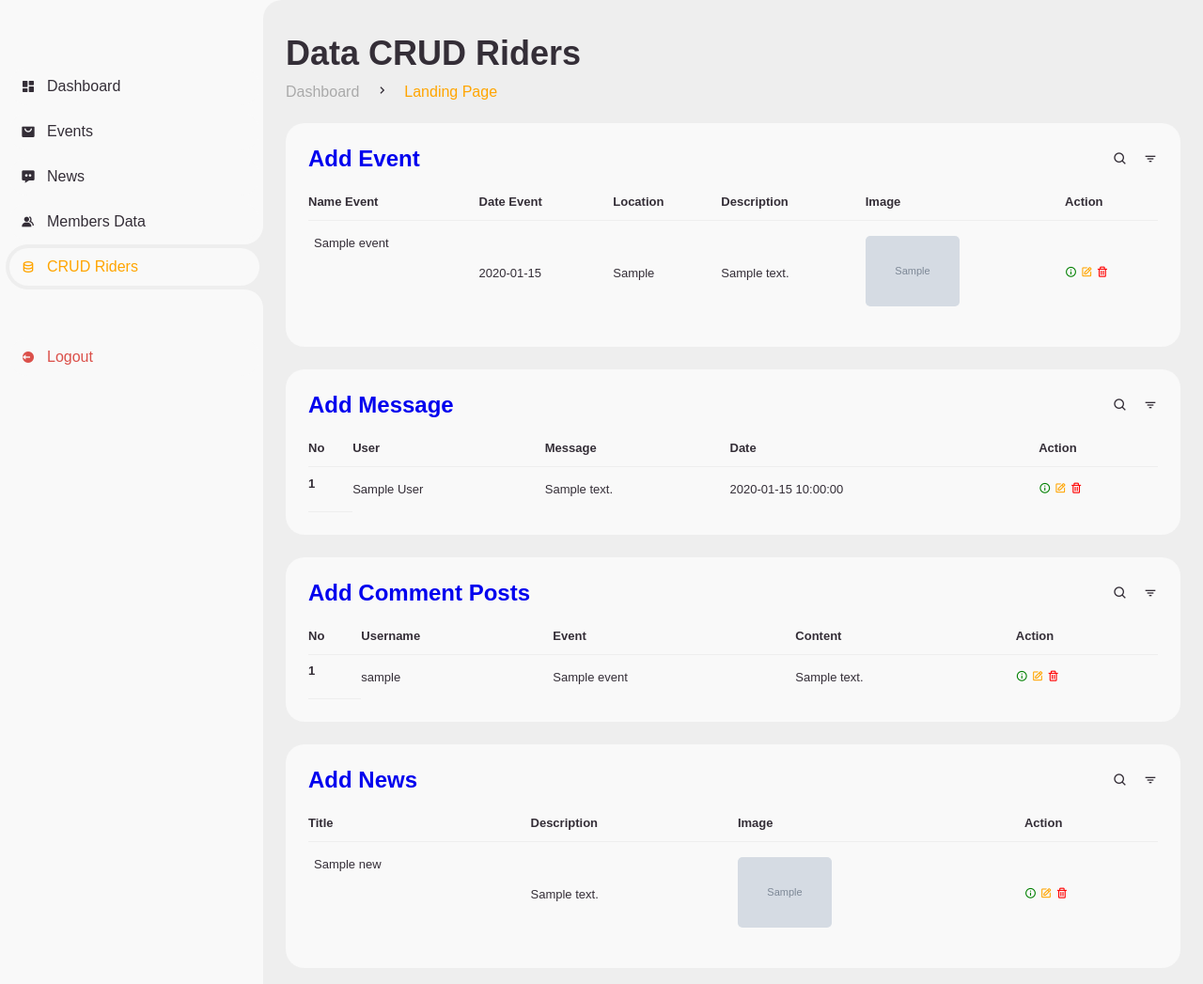
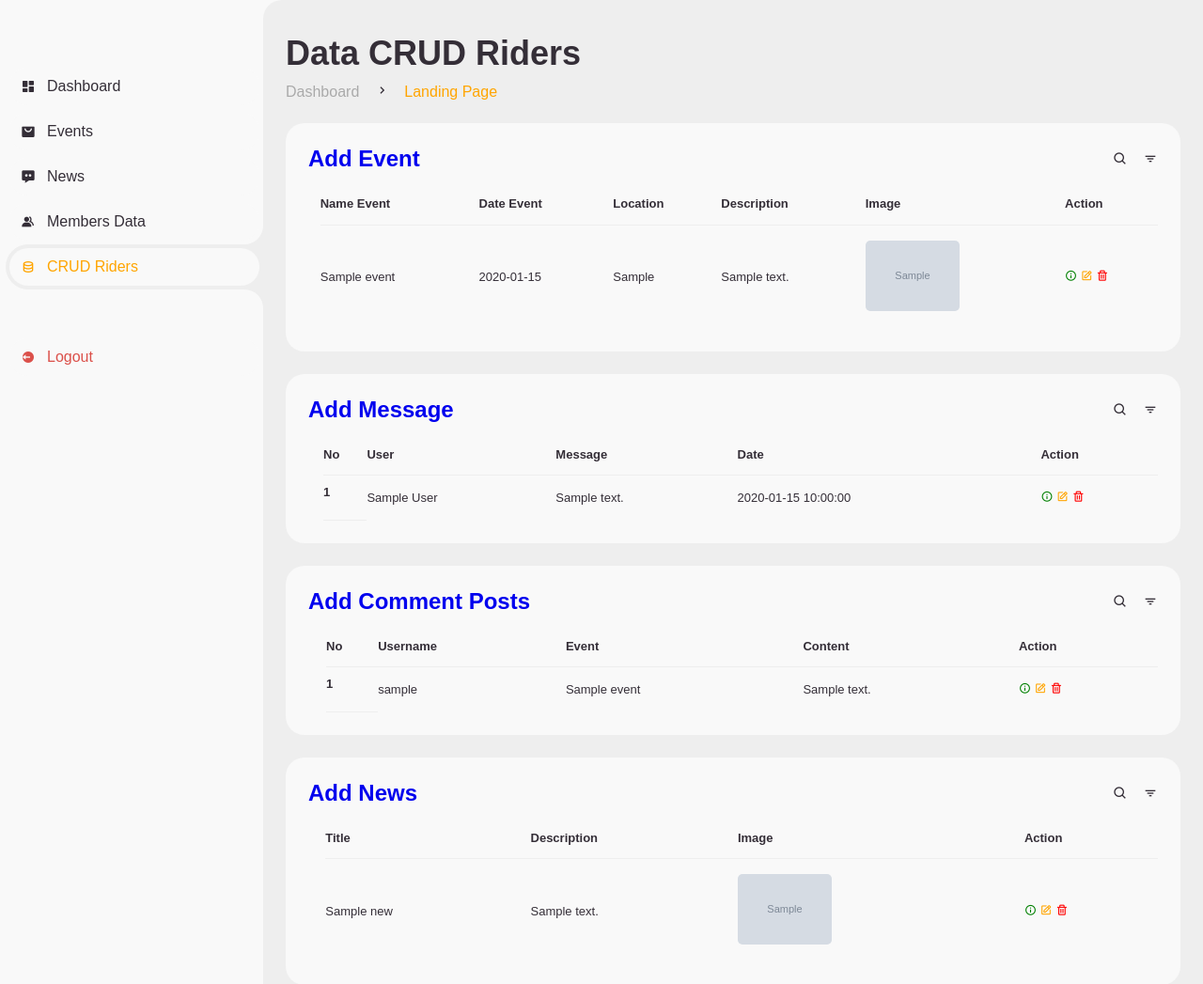
Before and after one commit to viovio221/project-cigs, a Laravel app: page /dashboard/data_crud in a window 1280 px wide. Shown: the part 56-1103 px from the top of the page at 94% size. Run offline with Laravel 10, Linux system fonts and the light colour scheme; tables that the repository leaves empty hold one stand-in row (values such as "Sample post"); grey boxes marked "Sample" are stand-in pictures; some libraries are stand-ins or nearby versions.

Commit message:
update data crud

```diff
--- a/resources/views/dashboard/data_crud.blade.php
+++ b/resources/views/dashboard/data_crud.blade.php
@@ -44,7 +44,7 @@
                 </a>
             </li>
             <li>
-                <a href="#">
+                <a href="/dashboard/membersdata">
                     <i class='bx bxs-group'></i>
                     <span class="text">Members Data</span>
                 </a>
@@ -152,6 +152,7 @@
                     <table>
                         <thead>
                             <tr>
+                                <td></td>
                                 <th>Name Event</th>
                                 <th>Date Event</th>
                                 <th>Location</th>
@@ -163,10 +164,11 @@
                         <tbody>
                             @foreach ($events as $event)
                                 <tr>
-                                    <td>{{ $event->name }}</td>
+                                    <td></td>
+                                    <td class="event">{{ $event->name }}</td>
                                     <td>{{ $event->date }}</td>
                                     <td>{{ $event->location }}</td>
-                                    <td>{!! $event->description !!}</td>
+                                    <td class="description">{!! $event->description !!}</td>
                                     <td>
                                         <img src="{{ asset('storage/event_images/' . $event->image) }}" alt="Event"
                                             width="100">
@@ -211,6 +213,7 @@
                     <table>
                         <thead>
                             <tr>
+                                <td></td>
                                 <th scope="col">No</th>
                                 <th scope="col">User</th>
                                 <th scope="col">Message</th>
@@ -222,9 +225,10 @@
                             @if (isset($messages))
                                 @foreach ($messages as $mg)
                                     <tr>
-                                        <th scope="row">{{ $loop->iteration }}</th>
+                                        <td></td>
+                                        <th>{{ $loop->iteration }}</th>
                                         <td>{{ $mg->user->name }}</td>
-                                        <td>{{ $mg->message }}</td>
+                                        <td class="description">{{ $mg->message }}</td>
                                         <td>{{ $mg->created_at }}</td>
                                         <td class="side-menu top">
                                             <a href="{{ route('message.show', $mg->id) }}" style="color: green"><i
@@ -268,6 +272,7 @@
                     <table>
                         <thead>
                             <tr>
+                                <td></td>
                                 <th scope="col">No</th>
                                 <th scope="col">Username</th>
                                 <th scope="col">Event</th>
@@ -279,10 +284,11 @@
                             @if (isset($comment_posts))
                                 @foreach ($comment_posts as $cp)
                                     <tr>
-                                        <th scope="row">{{ $loop->iteration }}</th>
+                                        <td></td>
+                                        <th >{{ $loop->iteration }}</th>
                                         <td>{{ $cp->username }}</td>
-                                        <td>{{ $cp->event ? $cp->event->name : 'Event Not Found' }}</td>
-                                        <td>{{ $cp->content }}</td>
+                                        <td class="event">{{ $cp->event ? $cp->event->name : 'Event Not Found' }}</td>
+                                        <td class="description">{{ $cp->content }}</td>
                                         <td class="side-menu top">
                                             <a href="{{ route('comment_posts.show', $cp->id) }}"
                                                 style="color: green"><i class='bx bx-info-circle'></i></a>
@@ -326,6 +332,7 @@
                             <table>
                                 <thead>
                                     <tr>
+                                        <td></td>
                                         <th>Title</th>
                                         <th>Description</th>
                                         <th>Image</th>
@@ -336,8 +343,9 @@
                                     @if (isset($news))
                                     @foreach ($news as $nw)
                                         <tr>
+                                            <td></td>
                                             <td>{{ $nw->title }}</td>
-                                            <td>{!! $nw->description !!}</td>
+                                            <td class="description">{!! $nw->description !!}</td>
                                             <td>
                                                 <img src="{{ asset('storage/new_images/' . $nw->image) }}"
                                                     alt="news" width="100">
```
